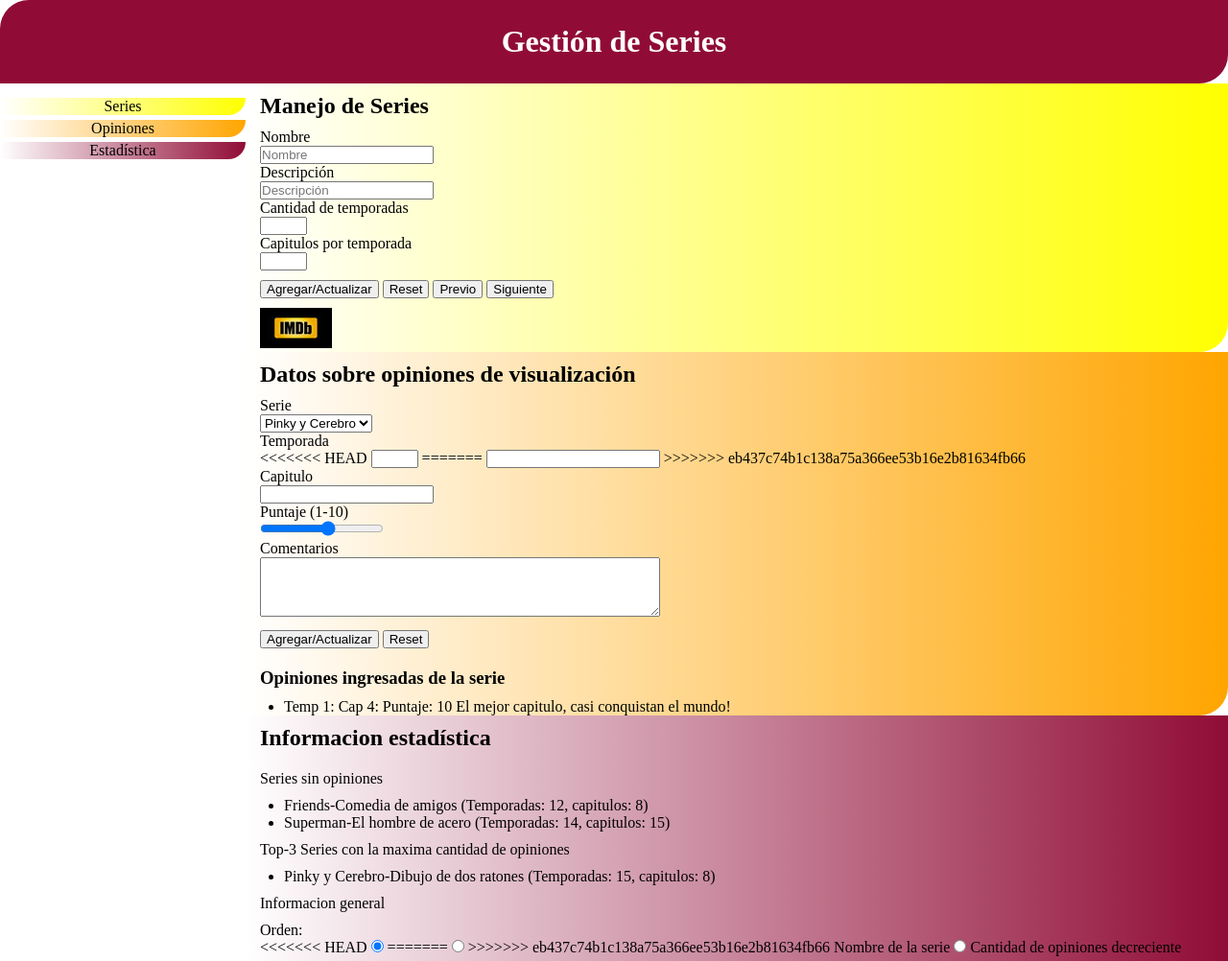
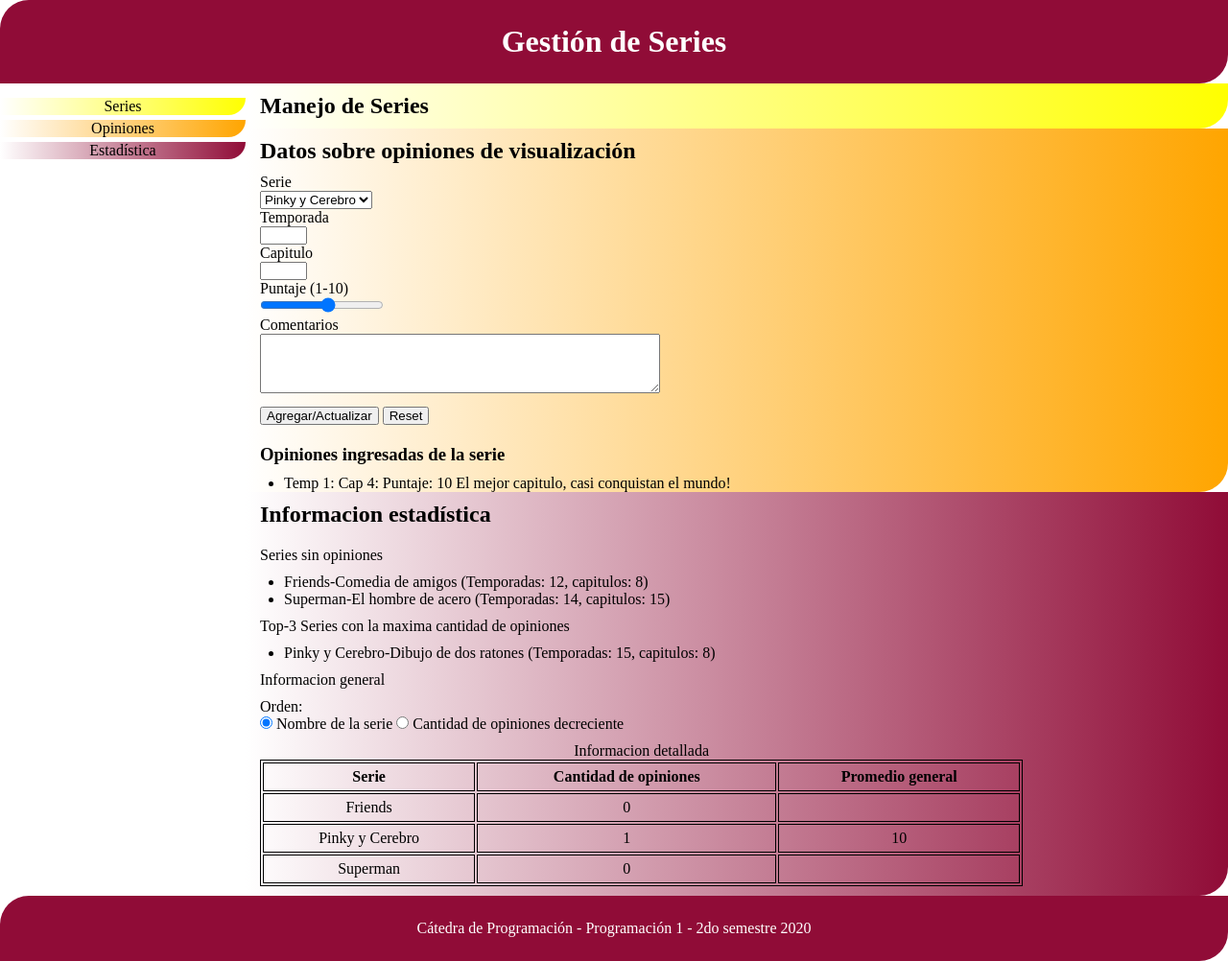
Before and after one commit to JoaquinMayer/obligatorioProgramacion, a plain HTML site: page index.html in a window 1280 px wide. Shown: the top 1002 px of the page at 96% size. Drawn offline with Linux system fonts and the light colour scheme.

Commit message:
Modificar cambios en la seccion datos

```diff
--- a/css/estilos.css
+++ b/css/estilos.css
@@ -74,6 +74,10 @@
   width: 100%;
 }
 
+.block {
+  display: block;
+}
+
 @media screen and (min-width: 768px) {
   .w-tablet-20 {
     width: 20%;
--- a/index.html
+++ b/index.html
@@ -5,7 +5,6 @@
     <meta name="viewport" content="width=device-width, initial-scale=1.0" />
     <link rel="stylesheet" href="./css/estilos.css" />
     <title>Gestión de Series</title>
-    <meta name="description" content="Sitio web para registro de series televisivas, opinion de distintos capítulos de las temporadas y estadisticas">
   </head>
 
   <body>
@@ -32,50 +31,32 @@
     <main class="w-100 w-tablet-80 float-left">
       <section id="series" class="bg-gradient-secondary border-radius-br px-1">
         <h2 class="py-10">Manejo de Series</h2>
-        <form action="#">
-          <label for="nombreSerie">Nombre</label><br>
-          <input type="text" name="nombreSerie" id="nombreSerie" placeholder="Nombre" /><br>
-          <label for="descripcionSerie">Descripción</label><br>
-          <input type="text" name="descripcionSerie" id="descripcionSerie" placeholder="Descripción" /><br>
-          <label for="cantidadTemp">Cantidad de temporadas</label><br>
-          <input type="number" name="cantidadTemp" id="cantidadTemp" min="1"/><br>
-          <label for="cantidadCap">Capitulos por temporada</label><br>
-          <input type="number" name="cantidadCap" id="cantidadCap" min="1" /><br>
-          <div class="py-10">
-            <input type="button" value="Agregar/Actualizar" />
-            <input type="button" value="Reset" />
-            <input type="button" value="Previo" />
-            <input type="button" value="Siguiente" />
-          </div>
-          <a href="https://www.imdb.com/" target="_blank" rel="noopener noreferrer"><img src="./img/imdb-logo.jpg" alt="logo imdn" width="75"></a>
-        </form>
       </section>
 
       <section id="opiniones" class="bg-gradient-tertiary border-radius-br px-1">
         <h2 class="py-10">Datos sobre opiniones de visualización</h2>
-        <p>Serie</p>
-        <select id="opcionesSeries" name="opcionesSeries">
+
+        <form action="#">
+          <label for="series" class="block">Serie</label>
+          <select id="series" name="series">
             <option value="friends">Friends</option>
             <option value="pinkyCerebro" selected>Pinky y Cerebro</option>
             <option value="superman">Superman</option>
           </select>
-        <p>Temporada</p>
-<<<<<<< HEAD
-        <input type="number">
-=======
-        <input type="text" />
->>>>>>> eb437c74b1c138a75a366ee53b16e2b81634fb66
-        <p>Capitulo</p>
-        <input type="text" />
-        <p>Puntaje (1-10)</p>
-        <input type="range" id="puntaje" name="puntaje" min="1" max="10" />
-        <p>Comentarios</p>
-        <textarea rows="4" cols="50" name="comentarios"></textarea>
+          <label for="temporada" class="block">Temporada</label>
+          <input class="number" id="temporada" type="number">
+          <label for="capitulo" class="block">Capitulo</label>
+          <input class="number" id="capitulo" type="number">
+          <label for="puntaje" class="block">Puntaje (1-10)</label>
+          <input type="range" id="puntaje" name="puntaje" min="1" max="10">
+          <label for="comentarios" class="block">Comentarios</label>
+          <textarea rows="4" cols="50" id="comentarios" name="comentarios"></textarea>
 
           <div class="py-10">
-          <input type="button" value="Agregar/Actualizar" />
-          <input type="button" value="Reset" />
+            <input type="button" value="Agregar/Actualizar">
+            <input type="button" value="Reset">
           </div>
+        </form>
 
         <h3 class="py-10">Opiniones ingresadas de la serie</h3>
         <ul class="px-25">
@@ -87,24 +68,20 @@
         <h2 class="py-10">Informacion estadística</h2>
         <p class="py-10">Series sin opiniones</p>
         <ul class="px-25">
-          <li>Friends-Comedia de amigos (Temporadas: 12, capitulos: 8)</li>
-          <li>Superman-El hombre de acero (Temporadas: 14, capitulos: 15)</li>
+          <li>Friends-Comedia de amigos (Temporadas: 12, capitulos: 8) </li>
+          <li>Superman-El hombre de acero (Temporadas: 14, capitulos: 15) </li>
         </ul>
 
         <p class="py-10">Top-3 Series con la maxima cantidad de opiniones</p>
         <ul class="px-25">
-          <li>Pinky y Cerebro-Dibujo de dos ratones (Temporadas: 15, capitulos: 8)</li>
+          <li>Pinky y Cerebro-Dibujo de dos ratones (Temporadas: 15, capitulos: 8) </li>
         </ul>
 
         <p class="py-10">Informacion general</p>
         <p>Orden:</p>
-<<<<<<< HEAD
         <input type="radio" id="nombre" name="orden" value="nombre" checked>
-=======
-        <input type="radio" id="nombre" name="orden" value="nombre" />
->>>>>>> eb437c74b1c138a75a366ee53b16e2b81634fb66
         <label for="nombre">Nombre de la serie</label>
-        <input type="radio" id="cantidad" name="orden" value="cantidad" />
+        <input type="radio" id="cantidad" name="orden" value="cantidad">
         <label for="cantidad">Cantidad de opiniones decreciente</label>
 
         <div class="py-10">
```
Lines whose indentation alone changed are shown as unchanged.
